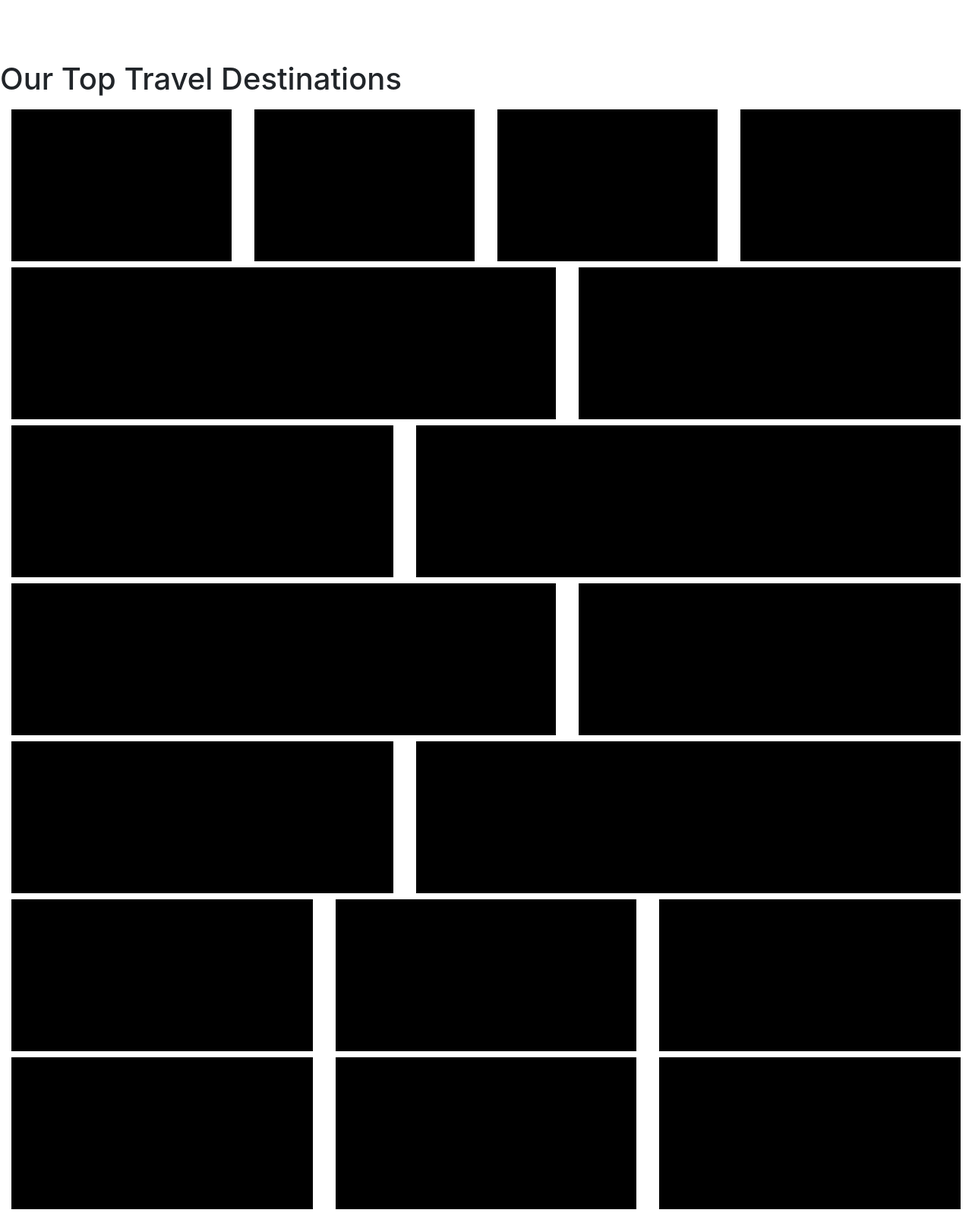
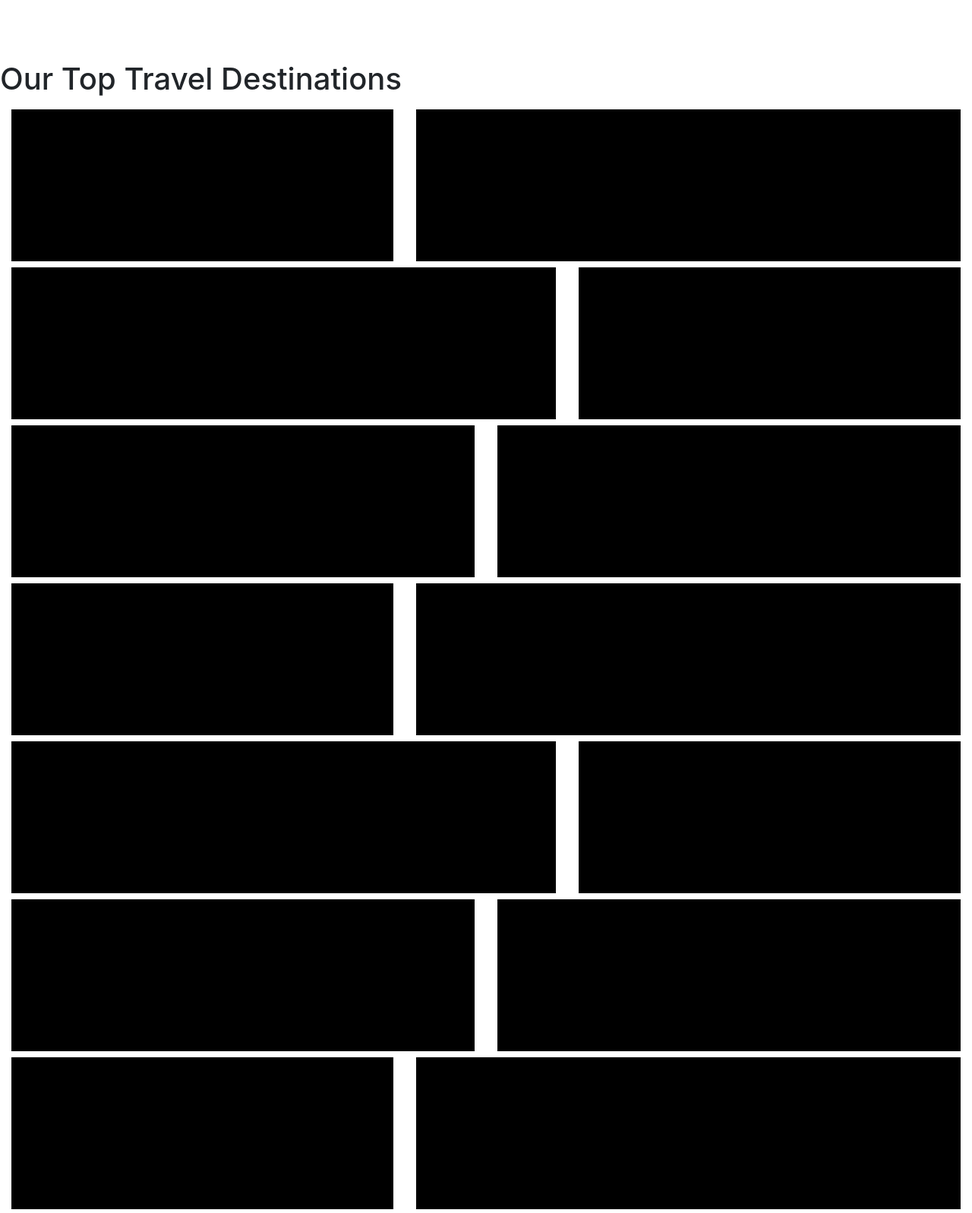
Before and after one commit to jjwain/MS2, a plain HTML site: page index.html in a window 1280 px wide. Shown: the part 820-2417 px from the top of the page at 76% size. Drawn offline with nearby package versions, Linux system fonts and the light colour scheme; some packages are replaced by stand-ins of ours; a web font is replaced by a local one.

Commit message:
updated the grid layout

```diff
--- a/index.html
+++ b/index.html
@@ -38,89 +38,101 @@
     </article id="location-section">
         <h1>Our Top Travel Destinations</h1>
         <div class="container-fluid">
+
             <div class="row">
-                <div class="col-12 col-sm-6 col-md-6 col-lg-3">
+                <div class="col12 col-sm-6 col-md-5">
                     <div class="location">
                     </div>
                 </div>
-                <div class="col-12 col-sm-6 col-md-6 col-lg-3">
+                <div class="col-12 col-sm-6 col-md-7">
                     <div class="location">
                     </div>
                 </div>
-                <div class="col-12 col-sm-6 col-md-7 col-lg-3">
+            </div>
+
+            <div class="row">
+                <div class="col-12 col-sm-6 col-md-7">
                     <div class="location">
                     </div>
                 </div>
-                <div class="col-12 col-sm-6 col-md-5 col-lg-3">
+                <div class="col-12 col-sm-6 col-md-5">
+                    <div class="location">
+                    </div>
+                </div>
+            </div>
+
+            <div class="row">
+                <div class="col-12 col-sm-6 col-md-6">
+                    <div class="location">
+                    </div>
+                </div>
+                <div class="col-12 col-sm-6 col-md-6">
                     <div class="location">
                     </div>
                 </div>
             </div>
             <div class="row">
-            <div class="col-12 col-sm-6 col-md-6 col-lg-7">
+                <div class="col-12 col-sm-6 col-md-5">
                     <div class="location">
                     </div>
                 </div>
-            <div class="col-12 col-sm-6 col-md-6 col-lg-5">
+                <div class="col-12 col-sm-6 col-md-7">
+                    <div class="location">
+                    </div>
+                </div>
+            </div>
+
+            <div class="row">
+                <div class="col-12 col-sm-6 col-md-7">
+                    <div class="location">
+                    </div>
+                </div>
+                <div class="col-12 col-sm-6 col-md-5">
+                    <div class="location">
+                    </div>
+                </div>
+            </div>
+
+            <div class="row">
+                <div class="col-12 col-sm-6 col-md-6">
+                    <div class="location">
+                    </div>
+                </div>
+                <div class="col-12 col-sm-6 col-md-6">
                     <div class="location">
                     </div>
                 </div>
             </div>
             <div class="row">
-            <div class="col-12 col-sm-6 col-md-6 col-lg-5">
+                <div class="col-12 col-sm-6 col-md-5">
                     <div class="location">
                     </div>
                 </div>
-            <div class="col-12 col-sm-6 col-md-6 col-lg-7">
+                <div class="col-12 col-sm-6 col-md-7">
                     <div class="location">
                     </div>
                 </div>
             </div>
+
             <div class="row">
-            <div class="col-12 col-sm-6 col-md-6 col-lg-7">
+                <div class="col-12 col-sm-6 col-md-7">
                     <div class="location">
                     </div>
                 </div>
-            <div class="col-12 col-sm-6 col-md-6 col-lg-5">
+                <div class="col-12 col-sm-6 col-md-5">
                     <div class="location">
                     </div>
                 </div>
             </div>
+
             <div class="row">
-            <div class="col-12 col-sm-6 col-md-6 col-lg-5">
+                <div class="col-12 col-sm-6 col-md-6">
                     <div class="location">
                     </div>
                 </div>
-            <div class="col-12 col-sm-6 col-md-6 col-lg-7">
+                <div class="col-12 col-sm-6 col-md-6">
                     <div class="location">
                     </div>
-            </div>
-        </div>
-        <div class="row">
-            <div class="col-12 col-sm-6 col-md-4">
-                <div class="location">
-                </div>
-            </div>
-            <div class="col-12 col-sm-6 col-md-4">
-                <div class="location">
-                </div>
-            </div>
-            <div class="col-12 col-sm-6 col-md-4">
-                <div class="location">
-                </div>
-            </div>
-        </div>
-        <div class="row">
-            <div class="col-12 col-sm-6 col-md-4">
-                <div class="location">
-                </div>
-            </div>
-            <div class="col-12 col-sm-6 col-md-4">
-                <div class="location">
-                </div>
-            </div>
-            <div class="col-12 col-sm-6 col-md-4">
-                <div class="location">
                 </div>
             </div>
         </div>
```
Lines whose indentation alone changed are shown as unchanged.
